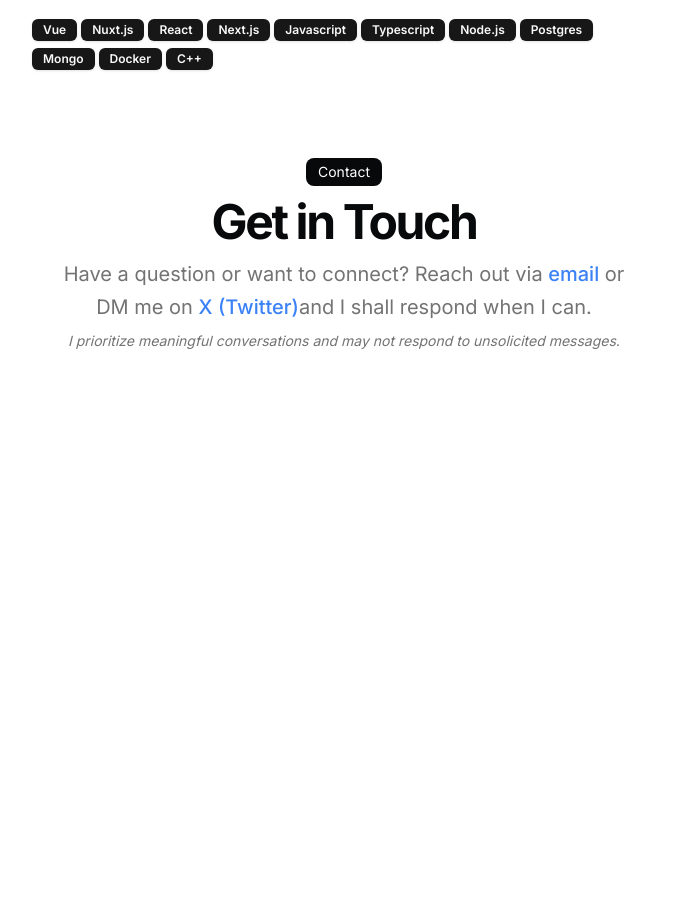
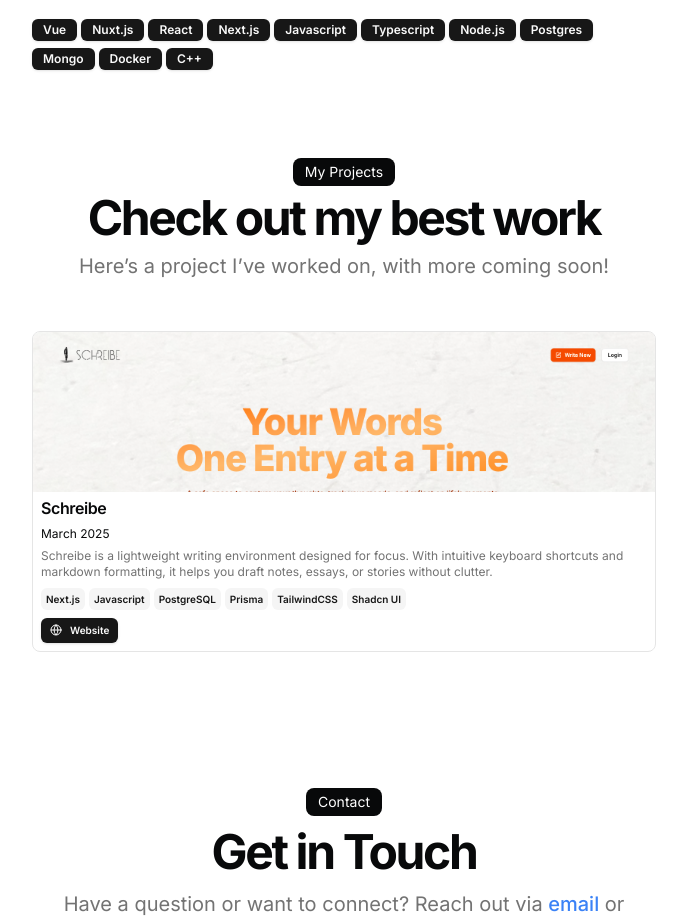
Before and after one commit to sameerchoubey/portfolio, a Next.js app: page / in a window 1280 px wide. Shown: the part 890-1814 px from the top of the page, without its empty margins (296-983 px from the left). Before the commit the page ends 1396 px from the top, so only its background shows below. Built offline with nearby package versions, Linux system fonts and the light colour scheme.

Commit message:
Added Projects Section + Minor Error Fixes

```diff
--- a/src/app/page.tsx
+++ b/src/app/page.tsx
@@ -58,9 +58,10 @@ export default function Page() {
 					<BlurFade delay={BLUR_FADE_DELAY * 5}>
 						<h2 className="text-xl font-bold">Work Experience</h2>
 					</BlurFade>
+
 					{DATA.work.map((work, id) => (
 						<BlurFade
-						key={work.company}
+							key={work.id}
 							delay={BLUR_FADE_DELAY * 6 + id * 0.05}
 						>
 							<ResumeCard
@@ -120,9 +121,11 @@ export default function Page() {
 				</div>
 			</section>
 
-			{/* {DATA && DATA.projects &&
+			{DATA && DATA.projects &&
 				<section id="projects">
-					<div className="space-y-12 w-full py-12">
+					<div
+						className="space-y-12 w-full py-12"
+					>
 						<BlurFade delay={BLUR_FADE_DELAY * 11}>
 						<div className="flex flex-col items-center justify-center space-y-4 text-center">
 							<div className="space-y-2">
@@ -130,17 +133,17 @@ export default function Page() {
 								My Projects
 							</div>
 							<h2 className="text-3xl font-bold tracking-tighter sm:text-5xl">
-								Check out my latest work
+								Check out my best work
 							</h2>
 							<p className="text-muted-foreground md:text-xl/relaxed lg:text-base/relaxed xl:text-xl/relaxed">
-								I&apos;ve worked on a variety of projects, from simple
-								websites to complex web applications. Here are a few of my
-								favorites.
+								Here’s a project I’ve worked on, with more coming soon!
 							</p>
 							</div>
 						</div>
 						</BlurFade>
-						<div className="grid grid-cols-1 gap-3 sm:grid-cols-2 max-w-[800px] mx-auto">
+						<div
+							// className="grid grid-cols-1 gap-3 sm:grid-cols-2 max-w-[800px] mx-auto"
+						>
 							{DATA.projects.map((project, id) => (
 								<BlurFade
 									key={project.title}
@@ -162,7 +165,7 @@ export default function Page() {
 						</div>
 					</div>
 				</section>
-			} */}
+			}
 
 			{/* {DATA && DATA.hackathons &&
 				<section id="hackathons">
--- a/src/components/project-card.tsx
+++ b/src/components/project-card.tsx
@@ -49,6 +49,8 @@ export function ProjectCard({
       <Link
         href={href || "#"}
         className={cn("block cursor-pointer", className)}
+        target="_blank"
+        rel="noopener noreferrer"
       >
         {video && (
           <video
--- a/src/data/resume.tsx
+++ b/src/data/resume.tsx
@@ -8,7 +8,7 @@ export const DATA = {
 	location: "Berlin, Germany",
 	locationLink: "https://www.google.com/maps/place/berlin",
 	description: "I love building cool and experimental things.",
-	summary: "I am a software engineer with experience at **high-growth startups in India**, where I developed scalable solutions and thrived in **fast-paced, high-growth, and innovative environments**. I recently completed my **Masters in Computer Science from Berlin**, and I am now seeking **full-time roles in Europe** to contribute to impactful projects and grow within the tech industry. I also hold an **engineering degree from NIT Sikkim, India**, which laid the foundation for my technical expertise and problem-solving skills.",
+	summary: "I am a software engineer with experience at **high-growth startups in India**, where I developed scalable solutions and thrived in **fast-paced and high-growth** environments. I recently completed my **MSc. in Software Engineering from Berlin**, and I am now seeking **full-time roles in Europe** to contribute to impactful projects and grow within the tech industry. I also hold an **engineering degree from NIT Sikkim, India**, which laid the foundation for my technical expertise and problem-solving skills.",
 	avatarUrl: "/me.png",
 	skills: [
 		"Vue",
@@ -59,6 +59,7 @@ export const DATA = {
 	},
 	work: [
 		{
+			id: "juno-1",
 			company: "Juno Finance",
 			href: "https://juno.finance",
 			badges: [],
@@ -91,6 +92,7 @@ export const DATA = {
 			]
 		},
 		{
+			id: "juno-2",
 			company: "Juno Finance",
 			href: "https://juno.finance",
 			badges: [],
@@ -106,6 +108,7 @@ export const DATA = {
 			]
 		},
 		{
+			id: "moodcafe",
 			company: "Moodcafe",
 			href: "#",
 			badges: [],
@@ -144,4 +147,31 @@ export const DATA = {
 	],
 	// projects: undefined as string[] | undefined, // Mark as optional
 	// hackathons: undefined as string[] | undefined, // Mark as optional
+
+	projects: [
+		{
+			title: "Schreibe",
+			href: "https://schreibe.vercel.app",
+			dates: "March 2025",
+			active: true,
+			description: "Schreibe is a lightweight writing environment designed for focus. With intuitive keyboard shortcuts and markdown formatting, it helps you draft notes, essays, or stories without clutter.",
+			technologies: [
+				"Next.js",
+				"Javascript",
+				"PostgreSQL",
+				"Prisma",
+				"TailwindCSS",
+				"Shadcn UI"
+			],
+			links: [
+				{
+					type: "Website",
+					href: "https://schreibe.vercel.app",
+					icon: <Icons.globe className="size-3" />,
+				},
+			],
+			image: "/schreibe.png",
+			video: undefined
+		},
+	],
 } as const;
```
Also changed, not shown: public/schreibe.png (added). Lines whose indentation alone changed are shown as unchanged.
